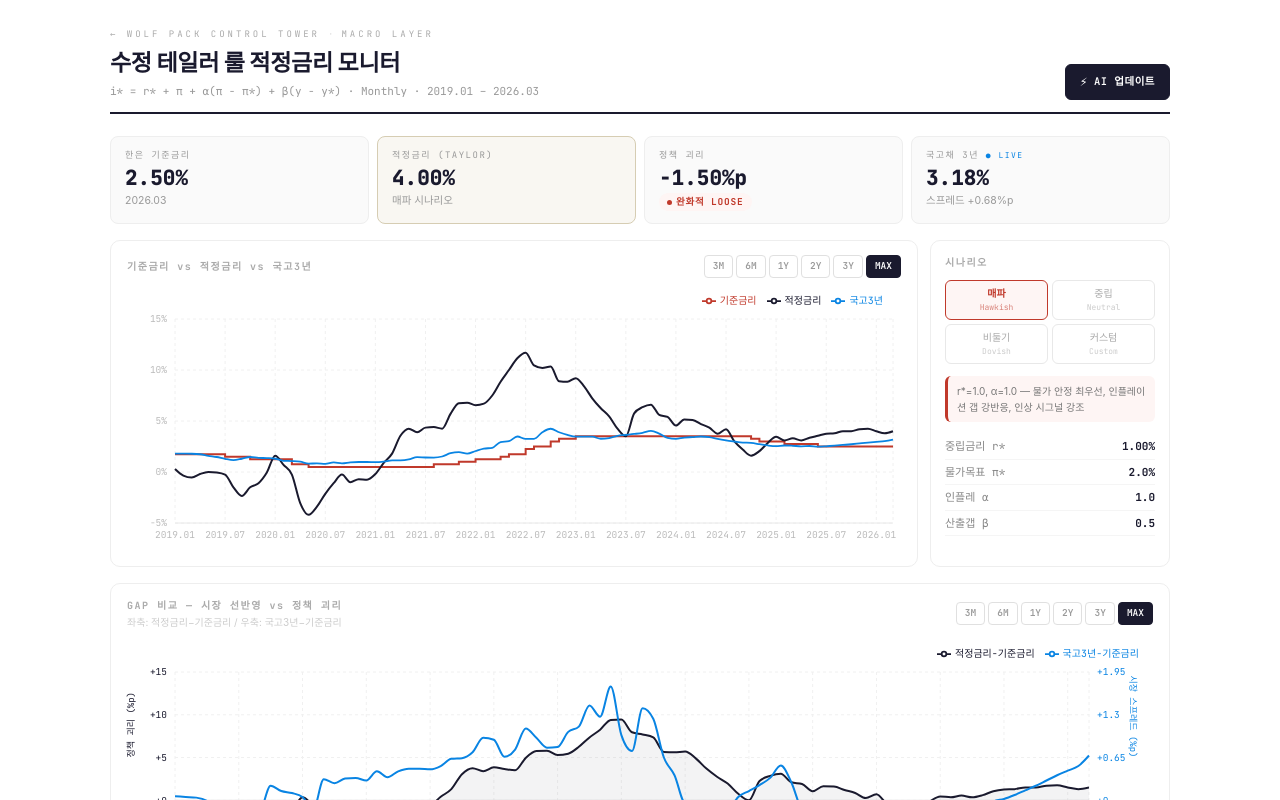
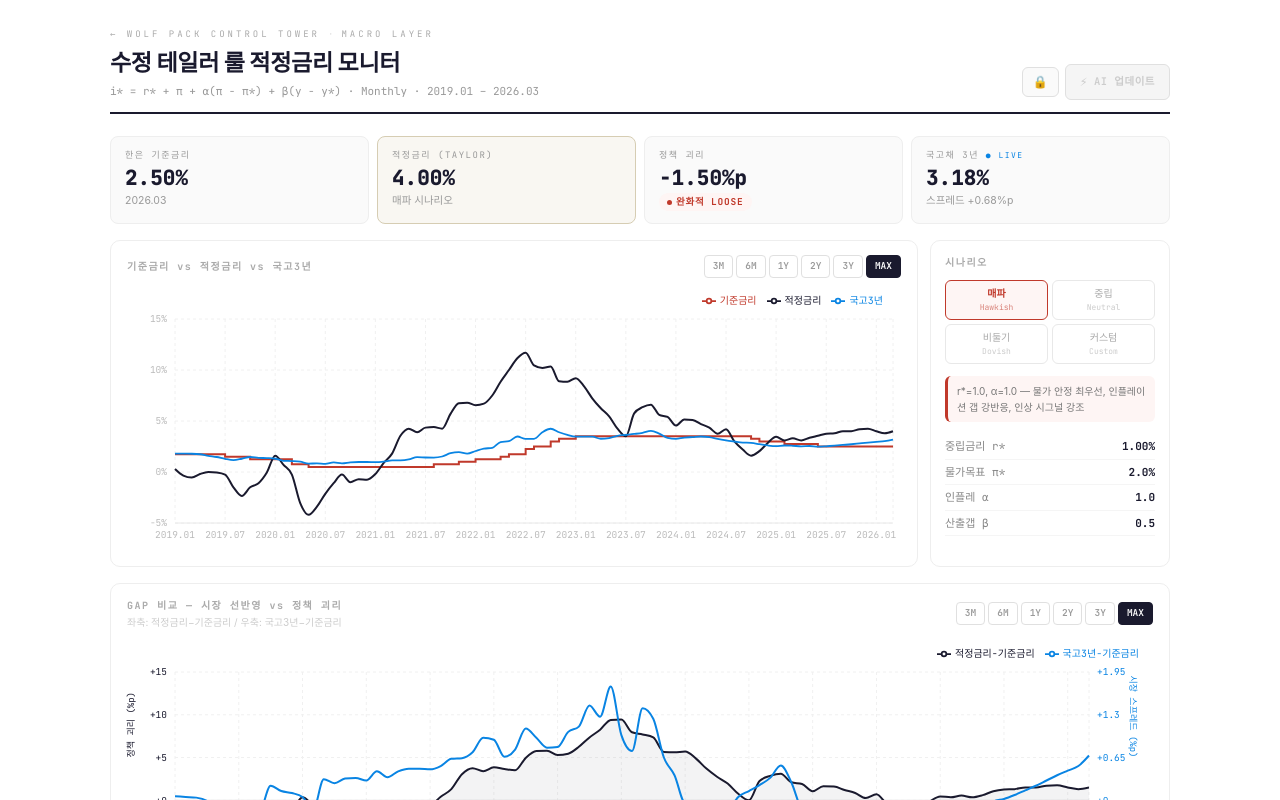
Before and after one commit to mib7514/wolfpack, a Next.js app: page /taylor-rule in a window 1280 px wide. Shown: the top 800 px of the page. Built offline with nearby package versions, Linux system fonts and the light colour scheme.

Commit message:
Update page.js

```diff
--- a/app/taylor-rule/page.js
+++ b/app/taylor-rule/page.js
@@ -6,13 +6,6 @@ import {
   ResponsiveContainer, ReferenceLine, ComposedChart, Area
 } from "recharts";
 
-// ═══════════════════════════════════════════
-// Real Monthly Data: 2019.01 ~ 2026.03
-// KTB 3Y: e-나라지표 + market data
-// BOK Rate: 한국은행 기준금리 이력
-// CPI: 통계청 소비자물가 YoY
-// Output Gap: BOK 추정 근사
-// ═══════════════════════════════════════════
 const D = [
   {d:"2019.01",cpi:0.8,gap:-0.6,bok:1.75,k:1.81},{d:"2019.02",cpi:0.5,gap:-0.7,bok:1.75,k:1.80},
   {d:"2019.03",cpi:0.4,gap:-0.7,bok:1.75,k:1.79},{d:"2019.04",cpi:0.6,gap:-0.8,bok:1.75,k:1.74},
@@ -83,6 +76,68 @@ function calc({rStar,piTarget,alpha,beta,cpi,gap}){
 const mono="'JetBrains Mono','SF Mono','Consolas',monospace";
 const STORAGE_KEY = "wolfpack-taylor-custom";
 
+/* ─── Admin PIN Hook ─── */
+function useAdminPin(moduleKey) {
+  const storageKey = `wolfpack_admin_${moduleKey}`;
+  const [pin, setPin] = useState('');
+  const [isAdmin, setIsAdmin] = useState(false);
+  const [showModal, setShowModal] = useState(false);
+  const [pinError, setPinError] = useState('');
+
+  useEffect(() => {
+    const saved = sessionStorage.getItem(storageKey);
+    if (saved) { setPin(saved); setIsAdmin(true); }
+  }, [storageKey]);
+
+  const openModal = useCallback(() => { setPinError(''); setShowModal(true); }, []);
+  const closeModal = useCallback(() => { setShowModal(false); setPinError(''); }, []);
+  const logout = useCallback(() => {
+    setIsAdmin(false); setPin(''); sessionStorage.removeItem(storageKey);
+  }, [storageKey]);
+
+  const verify = useCallback(async (inputPin) => {
+    try {
+      const res = await fetch('/api/taylor-update', {
+        method: 'POST',
+        headers: { 'Content-Type': 'application/json', 'x-admin-pin': inputPin },
+      });
+      if (res.status === 401) { setPinError('PIN이 일치하지 않습니다'); return false; }
+      setPin(inputPin); setIsAdmin(true);
+      sessionStorage.setItem(storageKey, inputPin);
+      setShowModal(false); setPinError('');
+      return true;
+    } catch { setPinError('서버 연결 오류'); return false; }
+  }, [storageKey]);
+
+  return { pin, setPin, isAdmin, showModal, pinError, openModal, closeModal, logout, verify };
+}
+
+/* ─── PIN Modal ─── */
+function PinModal({ admin }) {
+  const [inputPin, setInputPin] = useState('');
+  if (!admin.showModal) return null;
+  return (
+    <div style={{position:"fixed",inset:0,background:"rgba(0,0,0,0.5)",backdropFilter:"blur(4px)",display:"flex",alignItems:"center",justifyContent:"center",zIndex:200}}
+      onClick={admin.closeModal}>
+      <div style={{background:"#fff",border:"1px solid #e0e0e0",borderRadius:14,padding:24,width:300,boxShadow:"0 8px 32px rgba(0,0,0,0.12)"}}
+        onClick={e=>e.stopPropagation()}>
+        <h3 style={{fontSize:15,fontWeight:700,color:"#1a1a2e",marginBottom:4}}>🔐 관리자 인증</h3>
+        <p style={{fontSize:11,color:"#999",marginBottom:16}}>업데이트 기능은 관리자만 사용할 수 있습니다</p>
+        <input type="password" placeholder="PIN 입력" value={inputPin}
+          onChange={e=>setInputPin(e.target.value)}
+          onKeyDown={e=>e.key==='Enter'&&admin.verify(inputPin)}
+          style={{width:"100%",padding:"10px 14px",border:"1px solid #e0e0e0",borderRadius:8,fontSize:16,textAlign:"center",
+            letterSpacing:"0.3em",fontFamily:mono,outline:"none",boxSizing:"border-box"}} autoFocus />
+        {admin.pinError && <p style={{color:"#c0392b",fontSize:11,textAlign:"center",marginTop:8}}>{admin.pinError}</p>}
+        <div style={{display:"flex",gap:8,marginTop:16}}>
+          <button onClick={admin.closeModal} style={{flex:1,padding:"9px 0",border:"1px solid #e0e0e0",borderRadius:8,background:"#fff",color:"#999",fontSize:12,cursor:"pointer"}}>취소</button>
+          <button onClick={()=>admin.verify(inputPin)} style={{flex:1,padding:"9px 0",border:"none",borderRadius:8,background:"#1a1a2e",color:"#fff",fontSize:12,fontWeight:700,cursor:"pointer"}}>인증</button>
+        </div>
+      </div>
+    </div>
+  );
+}
+
 // ── Sub-components ──
 
 function Tip1({active,payload,label}){
@@ -147,7 +202,9 @@ export default function TaylorRulePage(){
   const [aiResult,setAiResult]=useState(null);
   const [mounted,setMounted]=useState(false);
 
-  // ── Load custom params from localStorage ──
+  // ── Admin PIN ──
+  const admin = useAdminPin('taylor-rule');
+
   useEffect(()=>{
     setMounted(true);
     try{
@@ -159,7 +216,6 @@ export default function TaylorRulePage(){
     }catch(e){}
   },[]);
 
-  // ── Save custom params ──
   useEffect(()=>{
     if(!mounted)return;
     if(mode==="custom"){
@@ -191,12 +247,25 @@ export default function TaylorRulePage(){
   const latest=chartData[chartData.length-1];
   const policyGap=latest.bok-latest.taylor;
 
-  // ── AI Update (서버 사이드 API) ──
+  // ── AI Update ──
   const handleAIUpdate=useCallback(async()=>{
+    if (!admin.isAdmin) { admin.openModal(); return; }
     setAiLoading(true);
     setAiResult(null);
     try{
-      const res=await fetch("/api/taylor-update",{method:"POST"});
+      const res=await fetch("/api/taylor-update",{
+        method:"POST",
+        headers:{"x-admin-pin":admin.pin},
+      });
+
+      if(res.status===401){
+        admin.logout();
+        setAiResult({ok:false,msg:"인증이 만료되었습니다"});
+        admin.openModal();
+        setAiLoading(false);
+        return;
+      }
+
       const d=await res.json();
       if(!res.ok||d.error){
         setAiResult({ok:false,msg:d.error||"API 오류"});
@@ -216,7 +285,6 @@ export default function TaylorRulePage(){
               d:date||nd[li].d,
             };
           }else{
-            // 새로운 데이터포인트 추가
             nd.push({d:date||"2026.04",cpi:cpi_yoy||2.4,gap:output_gap||0.4,bok:bok_rate||2.50,k:ktb3y||3.18,live:true});
           }
           return nd;
@@ -226,7 +294,7 @@ export default function TaylorRulePage(){
       setAiResult({ok:false,msg:e.message});
     }
     setAiLoading(false);
-  },[]);
+  },[admin]);
 
   const xInterval=filtered.length>48?5:filtered.length>24?3:filtered.length>12?2:1;
 
@@ -241,6 +309,9 @@ export default function TaylorRulePage(){
         input[type="range"]::-webkit-slider-thumb{-webkit-appearance:none;width:13px;height:13px;border-radius:50%;background:#1a1a2e;cursor:pointer;border:2px solid #fff;box-shadow:0 1px 4px rgba(0,0,0,0.18);}
         @keyframes pulse{0%,100%{opacity:1}50%{opacity:0.4}}
       `}</style>
+
+      {/* PIN Modal */}
+      <PinModal admin={admin} />
 
       <div style={{maxWidth:1060,margin:"0 auto"}}>
 
@@ -258,13 +329,25 @@ export default function TaylorRulePage(){
               <h1 style={{fontSize:23,fontWeight:800,letterSpacing:-0.3,color:"#1a1a2e",marginBottom:3}}>수정 테일러 룰 적정금리 모니터</h1>
               <div style={{fontSize:11,color:"#999",fontFamily:mono}}>i* = r* + π + α(π − π*) + β(y − y*) · Monthly · 2019.01 – 2026.03</div>
             </div>
-            <button onClick={handleAIUpdate} disabled={aiLoading} style={{
-              padding:"7px 14px",border:"1px solid #1a1a2e",borderRadius:6,background:aiLoading?"#f5f5f5":"#1a1a2e",
-              color:aiLoading?"#999":"#fff",cursor:aiLoading?"wait":"pointer",fontFamily:mono,fontSize:10.5,fontWeight:600,
-              display:"flex",alignItems:"center",gap:6,transition:"all 0.15s",letterSpacing:0.5,
-            }}>
-              {aiLoading?<span style={{animation:"pulse 1s infinite"}}>검색 중...</span>:<><span style={{fontSize:13}}>⚡</span>AI 업데이트</>}
-            </button>
+            <div style={{display:"flex",alignItems:"center",gap:6}}>
+              {/* Admin Lock */}
+              {admin.isAdmin ? (
+                <button onClick={admin.logout} style={{padding:"5px 10px",border:"1px solid #22c55e50",borderRadius:6,background:"#22c55e10",color:"#22c55e",cursor:"pointer",fontSize:12}} title="관리자 인증됨">🔓</button>
+              ) : (
+                <button onClick={admin.openModal} style={{padding:"5px 10px",border:"1px solid #e0e0e0",borderRadius:6,background:"#fafafa",color:"#bbb",cursor:"pointer",fontSize:12}} title="관리자 잠금">🔒</button>
+              )}
+              {/* AI Update */}
+              <button onClick={handleAIUpdate} disabled={aiLoading} style={{
+                padding:"7px 14px",border:admin.isAdmin?"1px solid #1a1a2e":"1px solid #e0e0e0",borderRadius:6,
+                background:aiLoading?"#f5f5f5":admin.isAdmin?"#1a1a2e":"#f5f5f5",
+                color:aiLoading?"#999":admin.isAdmin?"#fff":"#ccc",
+                cursor:aiLoading?"wait":admin.isAdmin?"pointer":"not-allowed",
+                fontFamily:mono,fontSize:10.5,fontWeight:600,
+                display:"flex",alignItems:"center",gap:6,transition:"all 0.15s",letterSpacing:0.5,
+              }}>
+                {aiLoading?<span style={{animation:"pulse 1s infinite"}}>검색 중...</span>:<><span style={{fontSize:13}}>⚡</span>AI 업데이트</>}
+              </button>
+            </div>
           </div>
           {aiResult&&(
             <div style={{marginTop:8,padding:"6px 12px",borderRadius:6,fontSize:11,fontFamily:mono,
@@ -284,7 +367,6 @@ export default function TaylorRulePage(){
 
         {/* Main Grid */}
         <div style={{display:"grid",gridTemplateColumns:"1fr 240px",gap:12,marginBottom:16}}>
-          {/* Chart 1 */}
           <div style={{border:"1px solid #eee",borderRadius:10,padding:"14px 10px 8px",background:"#fff"}}>
             <div style={{display:"flex",justifyContent:"space-between",alignItems:"center",marginBottom:10,paddingLeft:6,paddingRight:6}}>
               <span style={{fontSize:10,fontWeight:700,letterSpacing:1.5,color:"#aaa",fontFamily:mono}}>기준금리 vs 적정금리 vs 국고3년</span>
@@ -310,7 +392,6 @@ export default function TaylorRulePage(){
             </ResponsiveContainer>
           </div>
 
-          {/* Right Panel */}
           <div style={{border:"1px solid #eee",borderRadius:10,padding:14,background:"#fff",display:"flex",flexDirection:"column"}}>
             <div style={{fontSize:10,fontWeight:700,letterSpacing:1.5,color:"#aaa",marginBottom:10,fontFamily:mono}}>시나리오</div>
             <div style={{display:"grid",gridTemplateColumns:"1fr 1fr",gap:4,marginBottom:12}}>
@@ -345,7 +426,7 @@ export default function TaylorRulePage(){
           </div>
         </div>
 
-        {/* Chart 2: Dual Gap */}
+        {/* Chart 2 */}
         <div style={{border:"1px solid #eee",borderRadius:10,padding:"14px 10px 8px",background:"#fff",marginBottom:16}}>
           <div style={{display:"flex",justifyContent:"space-between",alignItems:"center",marginBottom:8,paddingLeft:6,paddingRight:6}}>
             <div>
```
